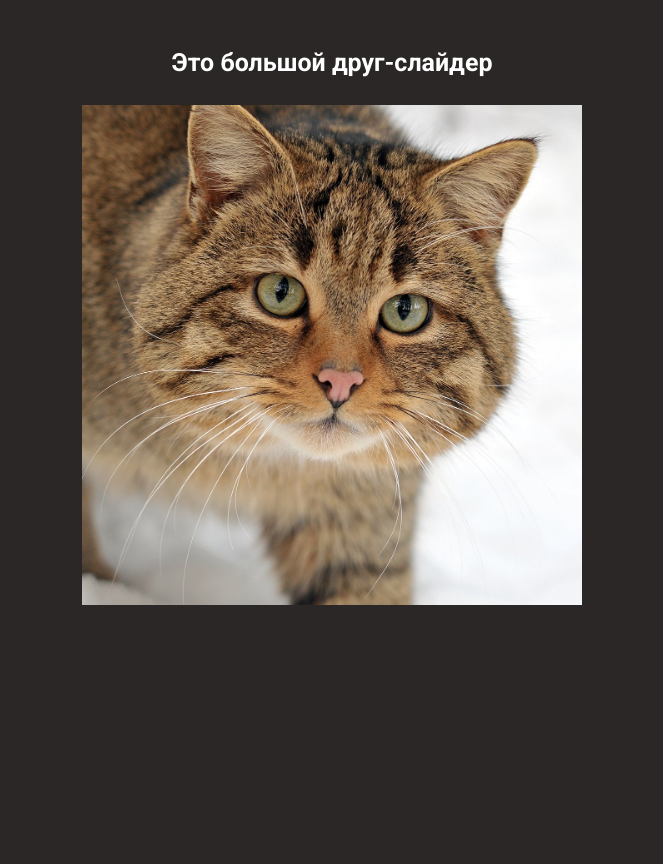
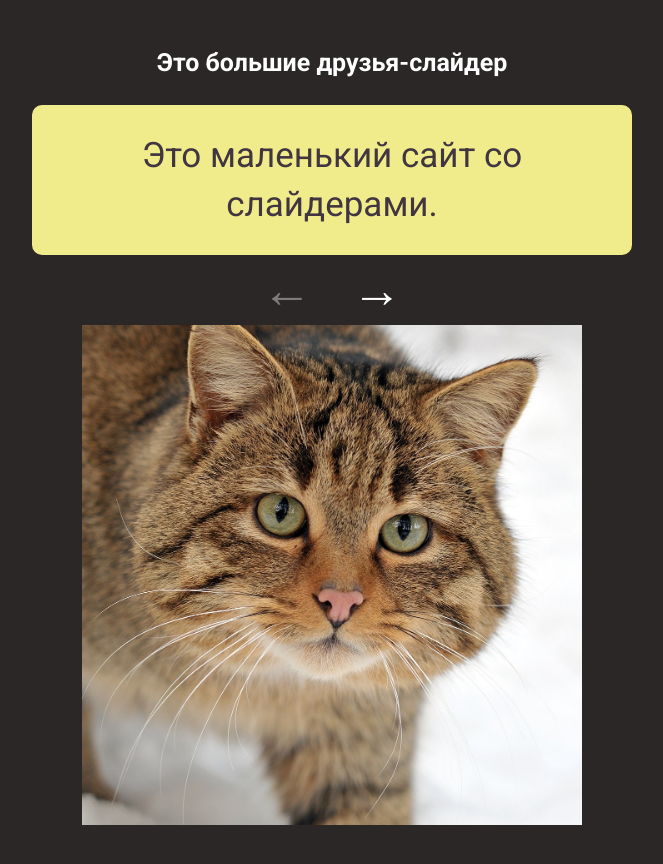
Before and after one commit to NikitaShevchik/JS-slider-01.07, a plain HTML site: page index.html in a window 1280 px wide. Shown: the whole page, without its empty margins (308-971 px from the left). Before the commit the page ends 800 px from the top, so only its background shows below. Drawn offline with Linux system fonts and the light colour scheme.

Commit message:
sliders learned/done

```diff
--- a/#source/scss/style.scss
+++ b/#source/scss/style.scss
@@ -43,7 +43,6 @@
             align-items: center;
             justify-content: center;
         }
-
 		&__text {
             color: #403541;
             font-size: 16px;
@@ -75,7 +74,6 @@
             width: 500px;
             height: 500px;
         }
-
         &__image {
             position: relative;
             object-fit: cover;
@@ -102,8 +100,6 @@
         left: 150%;
     }
 }
-
-
 .arrows {
     display: flex;
     &__arrow {
--- a/index.html
+++ b/index.html
@@ -19,18 +19,18 @@
 		<div class="content">
 			<div class="slider">
 				<div class="slider__content">
-					<div class="slider__title">Это большой друг-слайдер</div>
+					<div class="slider__title">Это большие друзья-слайдер</div>
 					<div class="slider__block">
-						<!-- <div class="slider__textbackground">
+						<div class="slider__textbackground">
 							<div class="slider__text"></div>
 						</div>
 						<div class="slider__arrows arrows">
 							<div class="arrows__arrow arrows_left">&#8592;</div>
 							<div class="arrows__arrow arrows_right">&#8594;</div>
 						</div>
-						<div class="slider__imagesblock">
+						<!-- <div class="slider__imagesblock">
 							<img class="slider__image">
-						</div>	-->
+						</div>	 -->
 						<div class="slider__boss">
 							<div class="slider__item">
 								<img src="img/1.jpg" class="slider__image">
--- a/js/scrypt.js
+++ b/js/scrypt.js
@@ -4,10 +4,9 @@
 const arrowLeft = document.querySelector('.arrows_left');
 const arrowRight = document.querySelector('.arrows_right');
 
-let text = ['Привет, я искусственный интелект.', 'Меня закрыли внутри этого блока.', 'Помогите...']
+let text = ['Это маленький сайт со слайдерами.', 'Сюда можно листать, можно и назад', 'Помогите...', 'Текст этого слайдера находится в массиве', 'И добавлять можно что угодно', 'А это последний текст в массиве', 'Э.. Надурил']
 
 //textSlider.innerHTML = k
-
 // function changeText() {
 //     let i = 0
 //     textSlider.innerHTML = text[i]
@@ -21,7 +20,6 @@
 //     setInterval(counter, 2000)
 // }
 // changeText()
-
 /*-------------Слайдер который "упирается" в левый и правый крайние текста---------------*/
 function sliderWithEnd() {
     var i = 0;
@@ -83,8 +81,7 @@
     arrowRight.addEventListener('click', slideRight);
 }
 /*-------Запуск "упирающегося" слайдера-------*/
-// sliderWithEnd()
-
+sliderWithEnd()
 /*-------Слайдер с картинками-------*/
 function sliderImages() {
     const sliderImage = document.querySelector('.slider__image')
@@ -126,12 +123,10 @@
     arrowRight.addEventListener('click', imageRight);
     autoImageSlider(i)
 }
-
 /*-------Слайдер с картинками из HTML-------*/
 const sliderBlockImages = document.querySelector('.slider__boss');
 const allImages = sliderBlockImages.querySelectorAll('.slider__image')
 const allImagesItems = sliderBlockImages.querySelectorAll('.slider__item');
-
 
 function setSliderImages() {
     var i = 0;
@@ -158,7 +153,6 @@
             allImagesItems[i].classList.add('z_10')
             setTimeout(() => allImagesItems[prev].classList.remove('z_10'), 500)
             i++;
-
         } else {
             allImagesItems[i].classList.add('z_10')
             setTimeout(() => allImagesItems[prev].classList.remove('z_10'), 500)
@@ -167,5 +161,4 @@
     }
     setInterval(slideImage, 4000)
 }
-
 setSliderImages()
```
